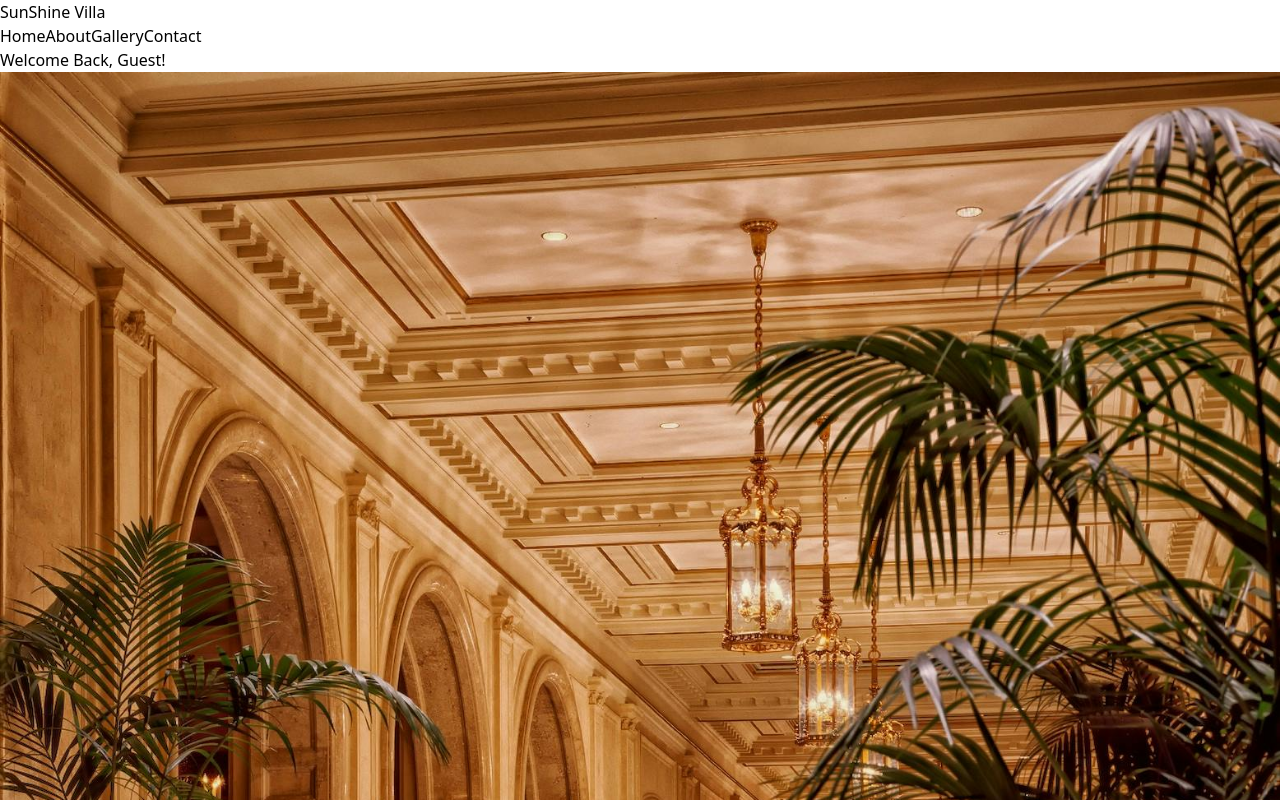
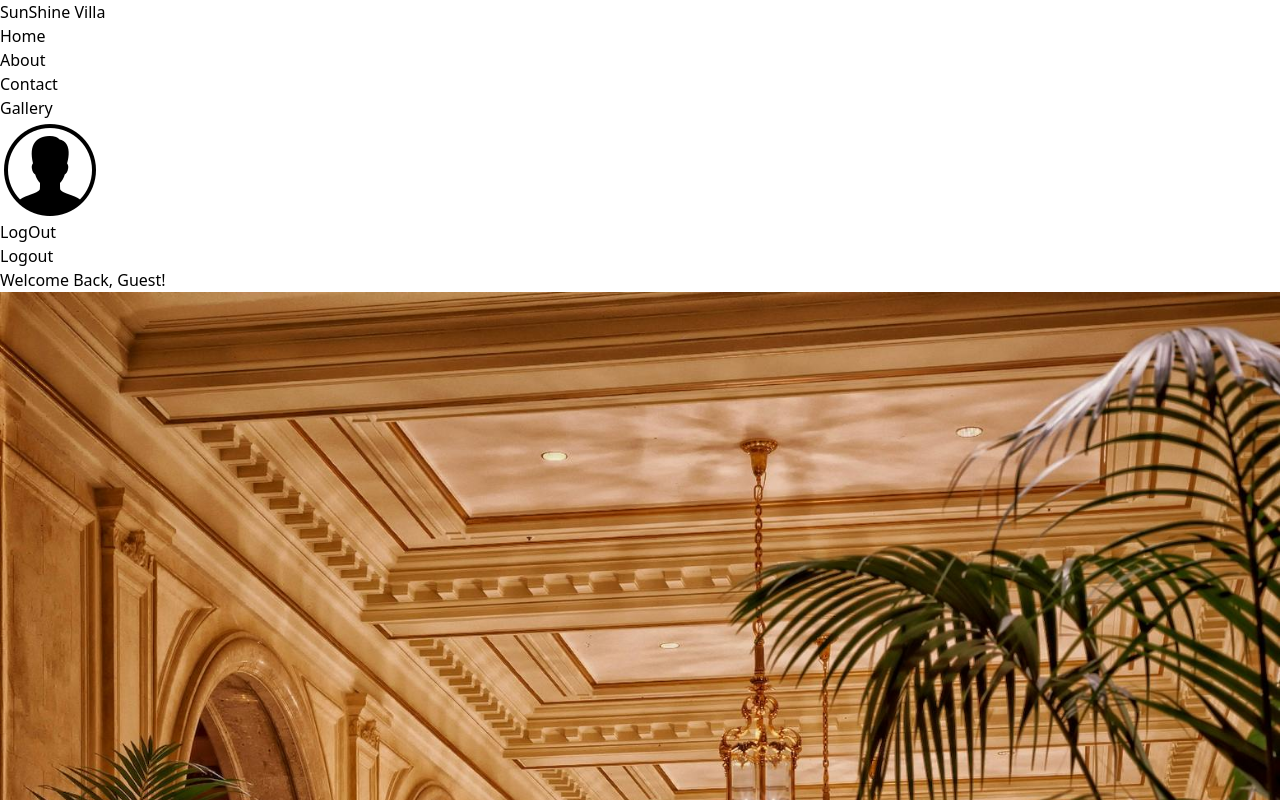
Before and after one commit to ImeshaMadhushani/hotel_frontend, a React (Vite) app: page /logged in a window 1280 px wide. Built offline with nearby package versions, Linux system fonts and the light colour scheme.

Commit message:
userData

```diff
--- a/src/components/navbarLogged/NavBarLogged.jsx
+++ b/src/components/navbarLogged/NavBarLogged.jsx
@@ -1,4 +1,5 @@
-
+import UserTag from '../userData/Userdata';
+import avatar from "/src/assets/avatar1.png";
 
 function NavBarLogged() {
     return (
@@ -9,20 +10,15 @@ function NavBarLogged() {
 
                 {/* Navigation links and user actions */}
                 <div className="flex items-center space-x-4">
-                    <a href="/" className="text-white hover:text-gray-200 transition duration-200">
-                        Home
-                    </a>
-                    <a href="/about" className="text-white hover:text-gray-200 transition duration-200">
-                        About
-                    </a>
 
-                     <a href="/gallery" className="text-white hover:text-gray-200 transition duration-200">
-                        Gallery
-                    </a>
+                    <p> Home</p>
+                    <p> About</p>
+                    <p> Contact</p>
+                    <p> Gallery</p>
+                    <UserTag imageLink={avatar} name="Madhushani" />
+                    <p> Logout</p>
 
-                    <a href="/contact" className="text-white hover:text-gray-200 transition duration-200">
-                        Contact
-                    </a>
+
 
                     {/* Login Button */}
                   {/*   <button className="bg-[#3f71b6] hover:bg-white hover:text-[#0B192C] text-white py-2 px-4 rounded-md shadow-md transition duration-200">
--- /dev/null
+++ b/src/components/userData/Userdata.jsx
@@ -0,0 +1,57 @@
+/* eslint-disable react/prop-types */
+import axios from 'axios';
+import { useState , useEffect } from 'react';
+
+function UserTag(props) {
+
+    const [name, setName] = useState("")
+    const [userFound,setUserFound] = useState(false)
+
+    const token = localStorage.getItem("token")
+
+    useEffect(() => {
+        if (token != null) {
+            console.log(token)
+            axios.post(import.meta.env.VITE_BACKEND_URL+"/api/user/login", {
+            }, {
+                headers: {
+                    Authorization: `Bearer ${token}`,
+                    'Content-Type': 'application/json',
+                }
+            }
+            ).then((res) => {
+                console.log(res)
+                setName(res.data.user.firstName + "" + res.data.user.lastName);
+                setUserFound(true);
+            }).catch((error) => {
+                console.error("Error fetching user data:", error);
+                setUserFound(false);
+            });
+        } else {
+            setName("")
+        }
+    // eslint-disable-next-line react-hooks/exhaustive-deps
+    }, [ userFound ]
+    );
+
+    return (
+        <div className="absolute right-0 flex items-center cursor-pointer mr-2 ">
+            <img
+                className="rounded-full w-[50px] h-[50px] item-center"
+                src={props.imageLink}
+            />
+            <span className="text-white ml-[5px] text-[30px]">{name}</span>
+
+
+
+            <button onClick={() => {
+                localStorage.removeItem('token');
+                setUserFound(false);
+
+
+            }}>LogOut</button>
+        </div>
+    );
+}
+
+export default UserTag;
```
